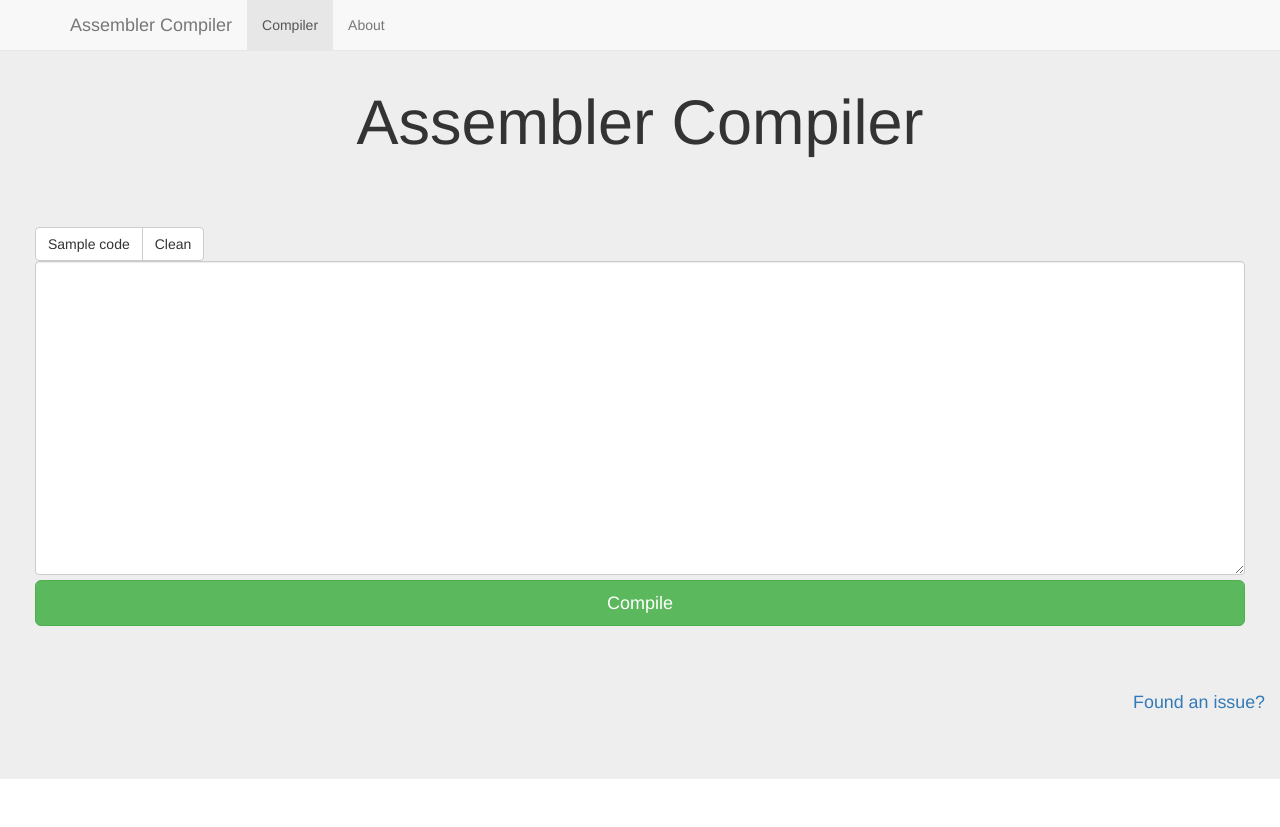
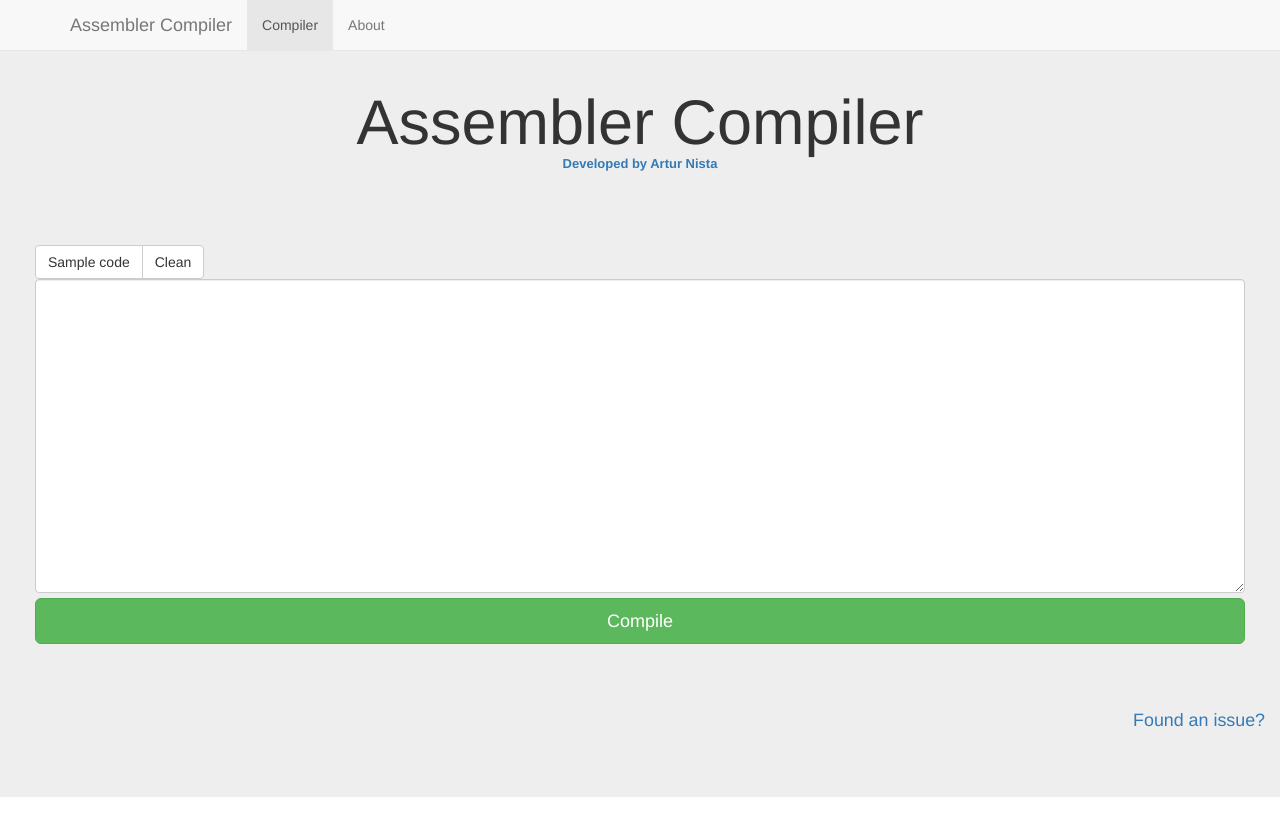
Before and after one commit to arturnista/AssemblerCompiler, a website: page views/index.html in a window 1280 px wide. Drawn offline with nearby package versions, Linux system fonts and the light colour scheme; files whose address does not match are found by name.

Commit message:
Added link to code in front page

```diff
--- a/views/index.html
+++ b/views/index.html
@@ -26,6 +26,10 @@
       }
       textarea {
         resize: vertical;
+      }
+      #pDeveloperName{
+        font-size: 13px;
+        font-weight: bold;
       }
     </style>
   </head>
@@ -56,7 +60,10 @@
       <!-- Header row -->
       <div class="row align-center">
         <div class="page-header">
-          <h1> Assembler Compiler </h1>
+          <h1> Assembler Compiler <small><a href="https://github.com/arturnista/AssemblerCompiler">
+            <p id="pDeveloperName">Developed by Artur Nista</p>
+          </a></small> </h1>
+
         </div>
       </div>
       <!-- Input code row -->
@@ -98,7 +105,7 @@
         </div>
       </div>
       <a href="https://github.com/arturnista/AssemblerCompiler/issues/new">
-            <p class="pull-right"> <small> Found an issue? </small> </p>
+            <p class="pull-right"><small>Found an issue?</small></p>
       </a>
     </div>
   </body>
```
Also changed, not shown: views/about.html (+0 -3 lines).
